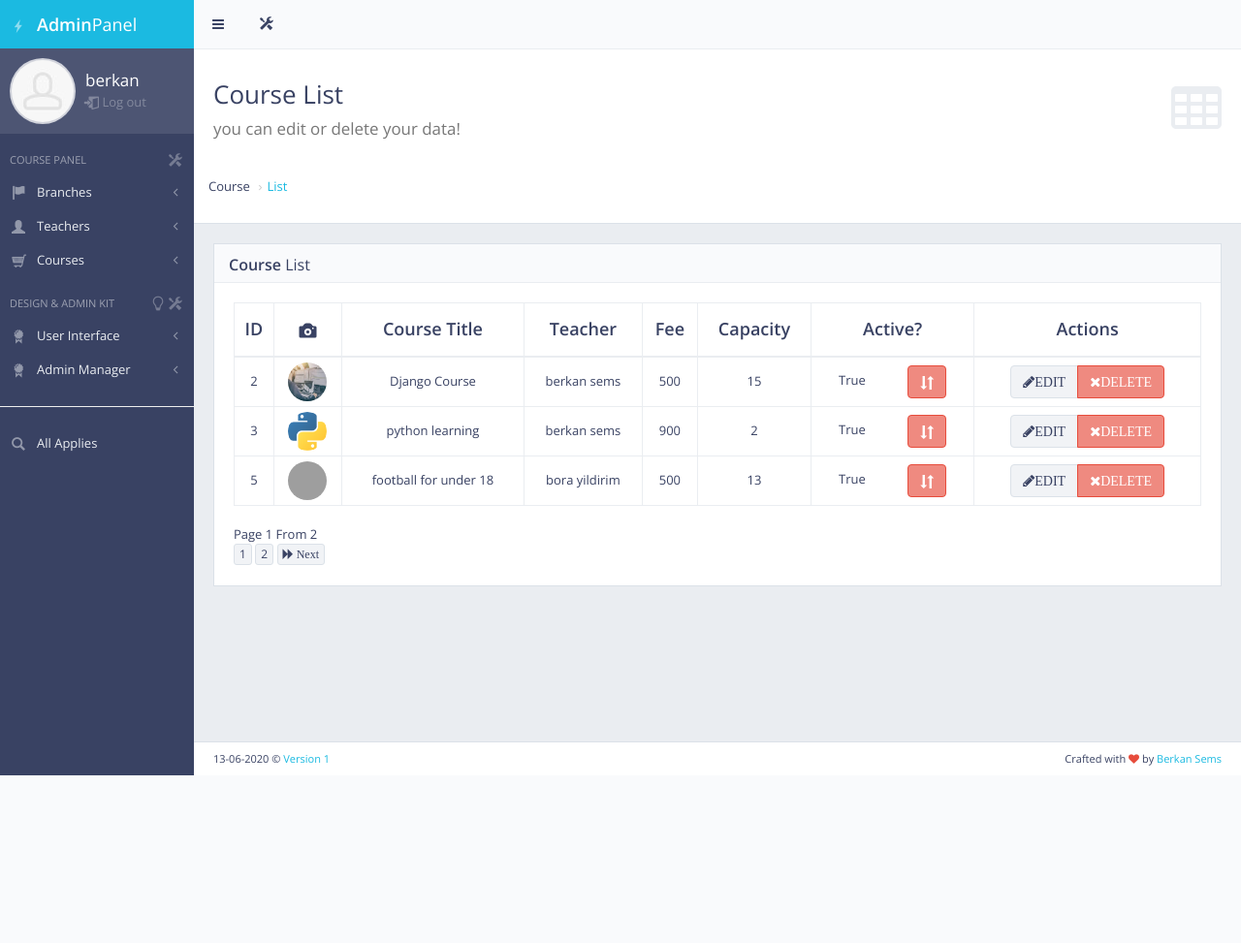
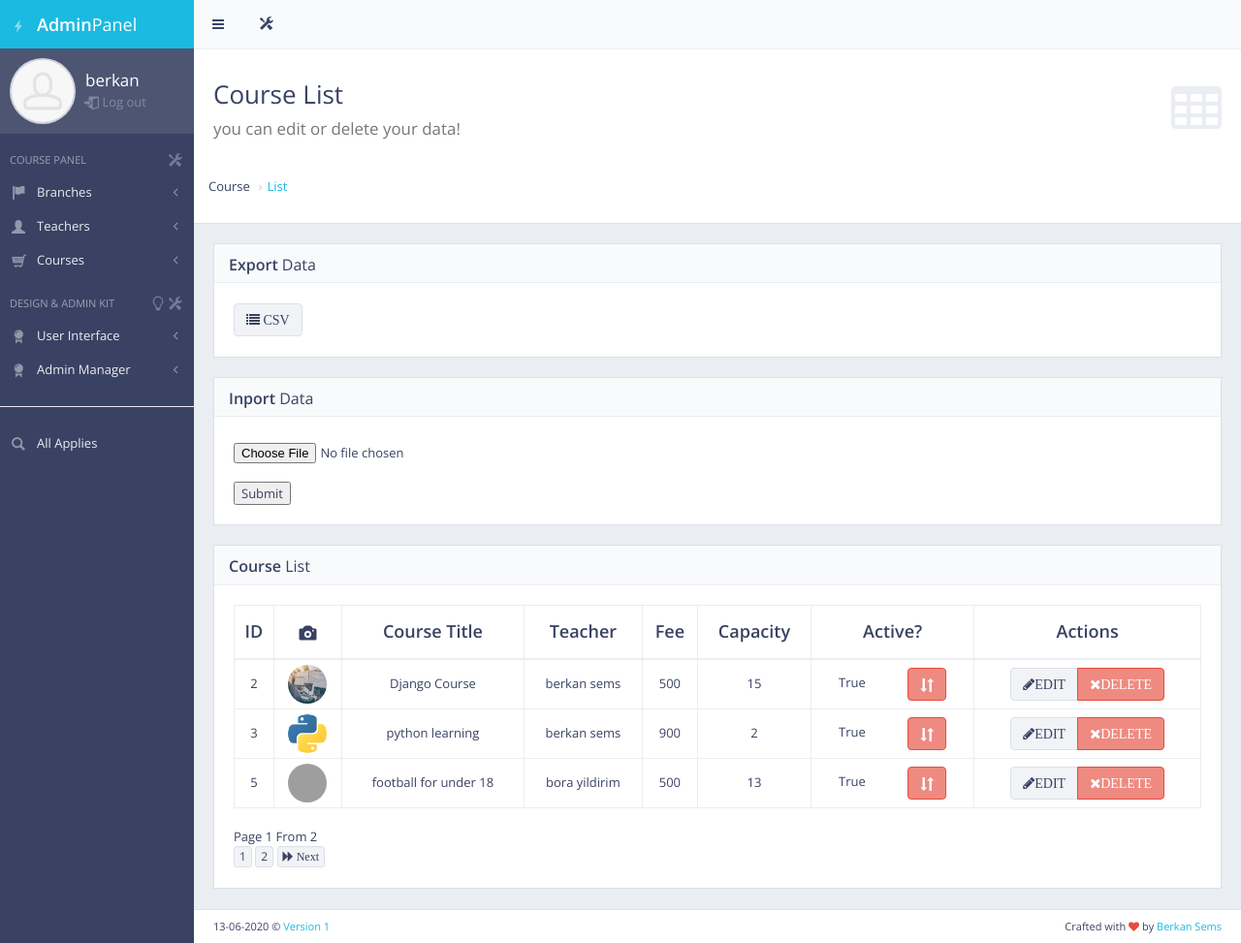
Before and after one commit to berkansems/eduguide, a Django app: page /panel/course_list/ in a window 1280 px wide. Shown: the whole page at 97% size. Before the commit the page ends 800 px from the top, so only its background shows below. Run offline with Django 3.2, Linux system fonts and the light colour scheme; a user stored in the database is signed in; data comes from the database, SQL or seed files in the repository; both versions use the stored data as it was after the commit; some libraries are stand-ins or nearby versions; grey boxes are pictures that could not be loaded.

Commit message:
csv file is added to course_list

```diff
--- a/panel/urls.py
+++ b/panel/urls.py
@@ -11,6 +11,8 @@ urlpatterns = [
 
     path('course_add/',views.courseAdd,name='course_add'),
     path('course_list/',views.courseList,name='course_list'),
+    path('export_cat_csv/',views.exportCatCsv,name='export_cat_csv'),
+    path('import_cat_csv/',views.importCatCsv,name='import_cat_csv'),
     path('course_delete/<str:pk>/',views.courseDelete,name='course_delete'),
     path('course_update/<str:pk>/',views.courseUpdate,name='course_update'),
     path('course_status_update/<str:pk>/',views.courseStatusUpdate,name='course_status_update'),
--- a/panel/views.py
+++ b/panel/views.py
@@ -1,10 +1,12 @@
+import csv
+
 from django.contrib import messages
 from django.contrib.auth.decorators import login_required
-from django.contrib.auth.models import Group, User
+from django.contrib.auth.models import Group
+from django.contrib.sessions.backends import file
 from django.shortcuts import render, redirect
+from django.http import HttpResponse
 
-
-from interface.models import Customer
 from panel.forms import CourseForm, SliderForm, CreateAdminUserForm
 from panel.models import Branch, Teacher, Slider, Courses, Student, Admins
 from .filters import OrderFilter
@@ -112,6 +114,40 @@ def courseList(request):
 
     context = {'courses': courses}
     return render(request, 'back/course_list.html',context)
+
+def exportCatCsv(request):
+    response = HttpResponse(content_type='text/csv')
+    response['Content-Disposition'] = 'attachment; filename="category_list.csv"'
+    writer = csv.writer(response)
+    writer.writerow(['Title', 'Fee', 'Capacity', 'Status'])
+    for i in Courses.objects.all() :
+        writer.writerow([i.title, i.fee , i.capacity , i.status])
+    return response
+
+def importCatCsv(request):
+    if request.method == 'POST':
+        csv_file = request.FILES['csv_file']
+        if not csv_file.name.endswith('.csv'):
+            messages.info(request, "Please Input CSV File")
+            return redirect('course_list')
+        if csv_file.multiple_chunks():
+            messages.info(request, "File too large")
+            return redirect('course_list')
+
+        file_data = csv_file.read().decode("utf-8")
+
+        lines = file_data.split("\n")
+        for line in lines :
+
+            fields = line.split(",")
+
+            try:
+                if len(Courses.objects.filter(title=fields[0])) == 0 and fields[0] != 'title' and fields[0] != '':
+                    b = Courses(title=fields[0],fee=fields[1],capacity=fields[2],status=fields[3])
+                    b.save()
+            except:
+                print("finish")
+    return redirect('course_list')
 
 @login_required(login_url='my_login')
 @allowed_users(allowed_roles=['admin'])
--- a/templates/back/course_list.html
+++ b/templates/back/course_list.html
@@ -13,6 +13,30 @@
                 <li>Course</li>
                 <li><a href="#">List</a></li>
             </div>
+        </div>
+        <div class="block full">
+            <div class="block-title">
+                <h2><strong>Export</strong> Data </h2>
+            </div>
+            <a href="{% url 'export_cat_csv' %}" data-toggle="tooltip" title="Export CSV File"
+                       class="btn btn-s btn-default"><i class="fa fa-list"> CSV</i></a>
+
+
+
+        </div>
+        <div class="block full">
+            <div class="block-title">
+                <h2><strong>Inport</strong> Data </h2>
+            </div>
+            <form action="{% url 'import_cat_csv' %}" method="post" enctype="multipart/form-data">
+                {% csrf_token %}
+                <div class="table-responsive">
+                    <input type="file" name="csv_file" id="csv_file" />
+                    <br/>
+                    <button type="submit"> Submit</button>
+                </div>
+            </form>
+
         </div>
 
 
```
Also changed, not shown: db.sqlite3.
